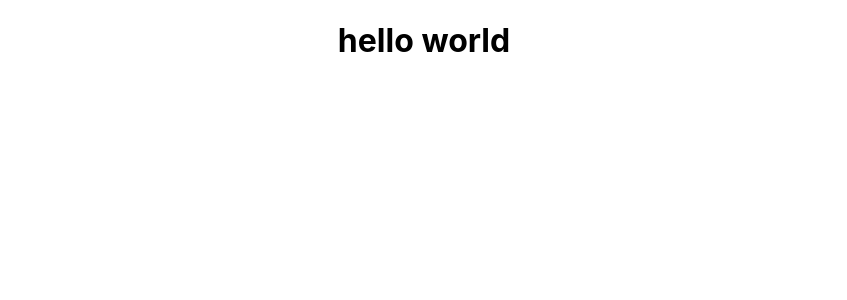
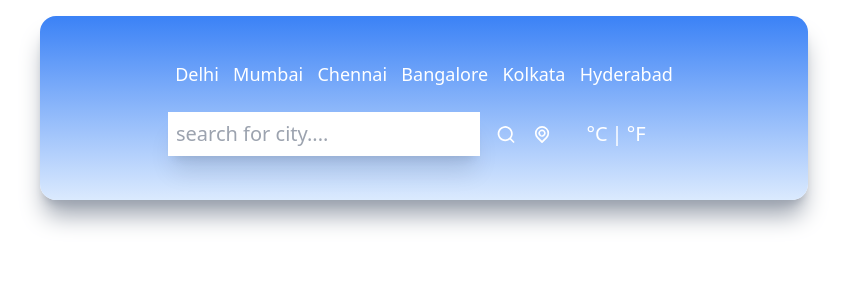
Before and after one commit to harsh-9389/weather_app, a React (Create React App) app: page / in a window 1280 px wide. Shown: the top 300 px of the page, without its empty margins (216-1063 px from the left). Built offline with nearby package versions, Linux system fonts and the light colour scheme.

Commit message:
Header and search input created

```diff
--- a/package.json
+++ b/package.json
@@ -3,12 +3,14 @@
   "version": "0.1.0",
   "private": true,
   "dependencies": {
+    "@iconscout/react-unicons": "^1.1.6",
     "@testing-library/jest-dom": "^5.17.0",
     "@testing-library/react": "^13.4.0",
     "@testing-library/user-event": "^13.5.0",
     "react": "^18.3.1",
     "react-dom": "^18.3.1",
     "react-scripts": "5.0.1",
+    "toast": "^0.5.4",
     "web-vitals": "^2.1.4"
   },
   "scripts": {
@@ -34,5 +36,8 @@
       "last 1 firefox version",
       "last 1 safari version"
     ]
+  },
+  "devDependencies": {
+    "tailwindcss": "^3.4.14"
   }
 }
--- a/src/App.js
+++ b/src/App.js
@@ -1,9 +1,13 @@
 import './App.css';
+import TopButtons from './components/TopButtons';
+import Inputs from './components/Inputs';
+
 
 function App() {
   return (
-    <div className="App">
-      <h1>hello world</h1>
+    <div className='mx-auto max-w-screen-md mt-4 py-5 px-32 bg-gradient-to-b from-blue-500 to-blue-100 h-fit shadow-xl shadow-gray-400 rounded-2xl'>
+      <TopButtons/>
+      <Inputs/>
     </div>
   );
 }
--- /dev/null
+++ b/src/components/Inputs.jsx
@@ -0,0 +1,42 @@
+import React, { useState } from "react";
+import { UilSearch, UilLocationPoint } from "@iconscout/react-unicons";
+
+function Inputs() {
+  return (
+    <div className="flex flex-row justify-center my-6">
+      <div className="flex flex-row w-3/4 items-center justify-center space-x-4">
+        <input
+          type="text"
+          placeholder="Search for city...."
+          className="text-xl font-light p-2 w-full shadow-xl focus:outline-none capitalize placeholder:lowercase"
+        />
+        <UilSearch
+          size={25}
+          className="text-white cursor-pointer transition ease-out hover:scale-125"
+        />
+        <UilLocationPoint
+          size={25}
+          className="text-white cursor-pointer transition ease-out hover:scale-125"
+        />
+      </div>
+
+      <div className="flex flex-row w-1/4 items-center justify-center">
+        <button
+          name="metric"
+          className="text-xl text-white font-light transition ease-out hover:scale-125"
+        >
+          °C
+        </button>
+        <p className="text-xl text-white mx-1">|</p>
+        <button
+          name="imperial"
+          className="text-xl text-white font-light transition ease-out hover:scale-125"
+        >
+          °F
+        </button>
+      </div>
+    </div>
+  );
+}
+
+export default  Inputs;
--- /dev/null
+++ b/src/components/TopButtons.jsx
@@ -0,0 +1,41 @@
+import React from 'react';
+
+function TopButtons() {
+  // (Delhi, Mumbai, Chennai, Bangalore, Kolkata, Hyderabad)
+  const cities = [
+    {
+      id: 1,
+      name: 'Delhi'
+    },
+    {
+      id: 2,
+      name: 'Mumbai'
+    },
+    {
+      id: 3,
+      name: 'Chennai'
+    },
+    {
+      id: 4,
+      name: 'Bangalore'
+    },
+    {
+      id: 5,
+      name: 'Kolkata'
+    },
+    {
+      id: 6,
+      name: 'Hyderabad'
+    }
+  ] ;
+
+  return(
+    <div className="flex items-center justify-around my-6">
+      {cities.map((city) => (
+        <button key={city.id} className="text-white text-lg font-medium">{city.name}</button>
+      ))}
+    </div>
+  )
+}
+
+export default TopButtons;
--- a/src/index.css
+++ b/src/index.css
@@ -1,13 +1,3 @@
-body {
-  margin: 0;
-  font-family: -apple-system, BlinkMacSystemFont, 'Segoe UI', 'Roboto', 'Oxygen',
-    'Ubuntu', 'Cantarell', 'Fira Sans', 'Droid Sans', 'Helvetica Neue',
-    sans-serif;
-  -webkit-font-smoothing: antialiased;
-  -moz-osx-font-smoothing: grayscale;
-}
-
-code {
-  font-family: source-code-pro, Menlo, Monaco, Consolas, 'Courier New',
-    monospace;
-}
+@tailwind base;
+@tailwind components;
+@tailwind utilities;
--- /dev/null
+++ b/tailwind.config.js
@@ -0,0 +1,8 @@
+/** @type {import('tailwindcss').Config} */
+module.exports = {
+  content: ["./src/**/*.{html,js,jsx,ts,tsx}"],
+  theme: {
+    extend: {},
+  },
+  plugins: [],
+}
```
Also changed, not shown: 2 other files (tests, documents, lock files or other folders).
